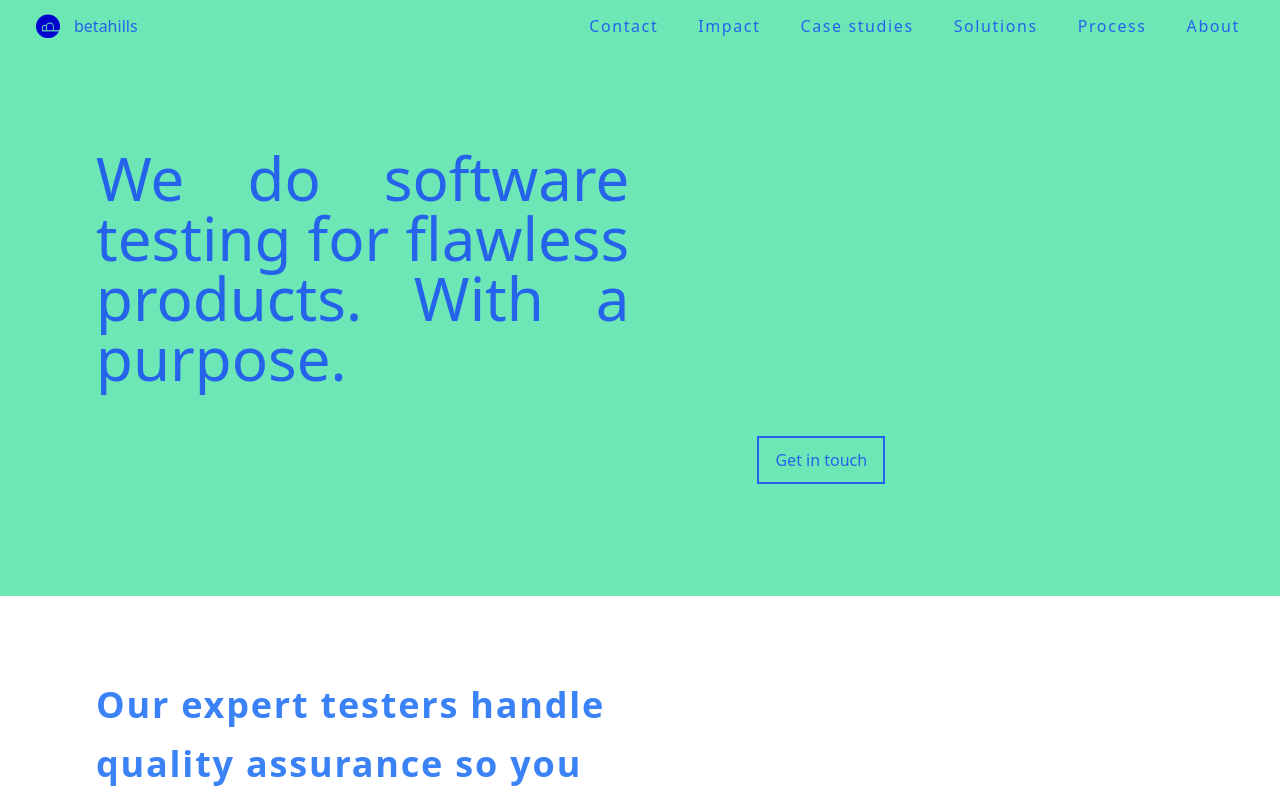
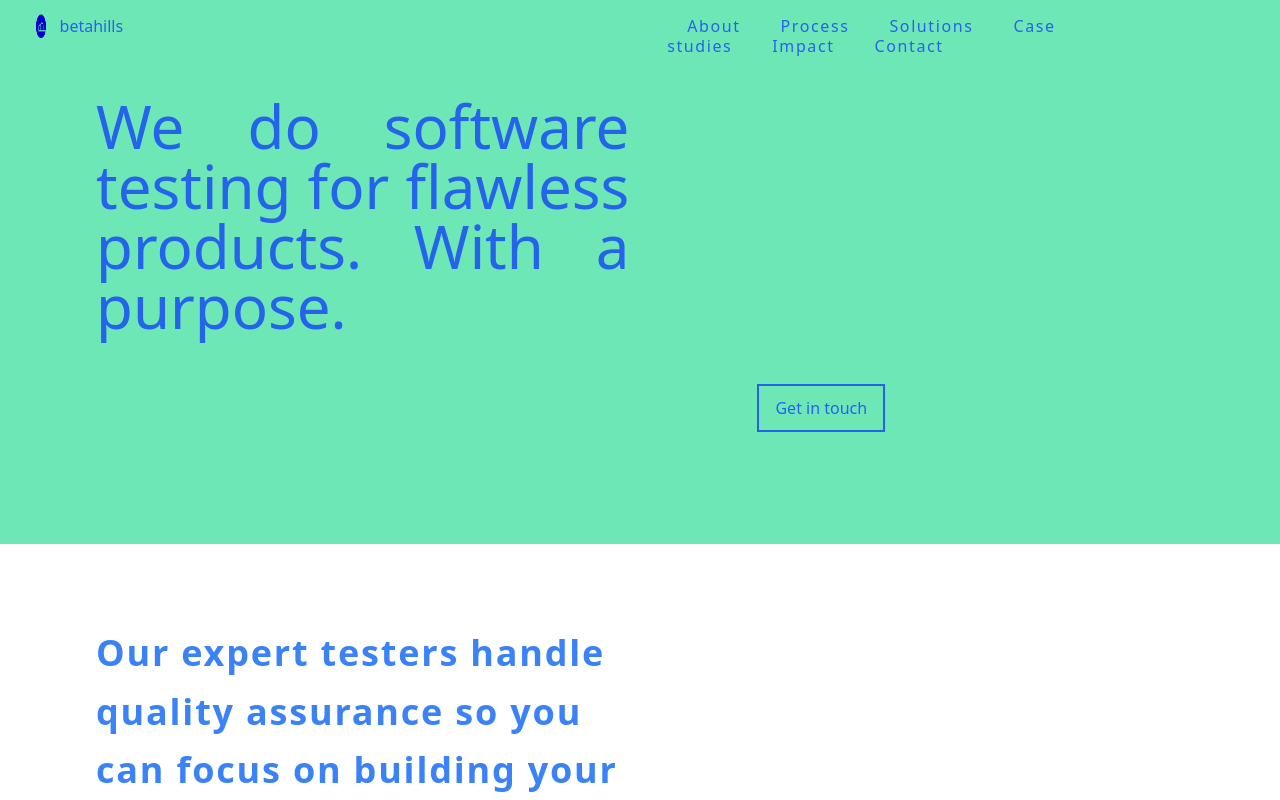
Before and after one commit to TuyizeeAnastase/betahill, a React (Create React App) app: page / in a window 1280 px wide. Shown: the top 800 px of the page. Built offline with nearby package versions, Linux system fonts and the light colour scheme.

Commit message:
adding-fixed-nav

```diff
--- a/src/components/header.js
+++ b/src/components/header.js
@@ -5,14 +5,14 @@ class Header extends React.Component{
     render(){
         return (
           <div classname="bg-green-300">
-            <div className="flex items-center justify-between bg-green-300 static">
-              <div className="flex flex-row ml-9 mt-3.5 mb-3.5">
+            <div className="fixed flex items-center justify-between bg-green-300 static">
+              <div className="flex flex-row ml-9 mt-3.5 mr-40 mb-3.5">
                 <a href="/#">
                   <img alt="logo" src="../../../images/logo.png" className="h-6 w-6"></img>
                 </a>
                 <h2 className="text-blue-600 ml-3.5">betahills</h2>
               </div>
-              <div className="flex flex-row-reverse mt-3.5 mb-3.5 text-base leading-5 tracking-widest non-italic  font-normal mr-5 h-5 text-blue-600">
+              <div className="flex-row-reverse ml-96 mt-3.5 mb-3.5 text-base leading-5 tracking-widest non-italic  font-normal mr-5 h-5 text-blue-600">
                 <a href="/#" className="mx-5">About</a>
                 <a href="/#" className="mx-5">Process</a>
                 <a href="/#" className="mx-5">Solutions</a>
```
